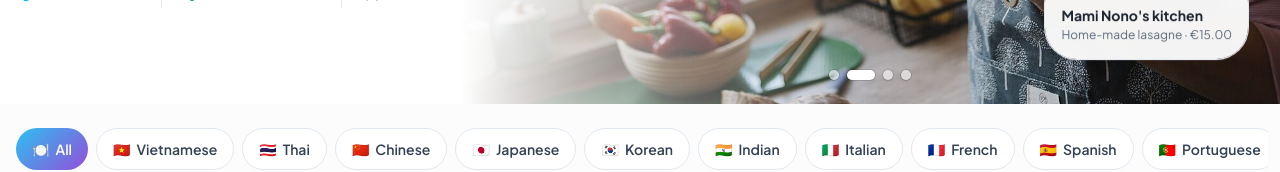
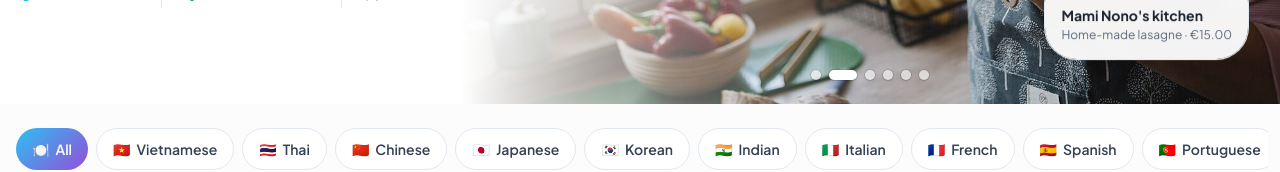
Before and after one commit to thanhly260287-dot/mami-cook, a React (Vite) app in the folder apps/web/: page / in a window 1280 px wide. Shown: the part 581-753 px from the top of the page. Built offline with nearby package versions, Linux system fonts and the light colour scheme; no server answers.

Commit message:
Accueil : carrousel de 6 photos (hommes et femmes, tous âges)
Co-Authored-By: Claude Opus 5.5 <noreply@anthropic.com>
Claude-Session: https://claude.ai/code/session_011KyuyiCdyRrZ5CgcnnVRQU

```diff
--- a/apps/web/src/components/home.tsx
+++ b/apps/web/src/components/home.tsx
@@ -71,6 +71,8 @@ const HERO_SLIDES = [
   { file: "hero-1.jpg", className: "object-[80%_30%] md:object-[70%_35%]" },
   { file: "hero-2.jpg", className: "object-[45%_20%] md:object-[45%_30%]" },
   { file: "hero-3.jpg", className: "-scale-x-100 object-[25%_25%] md:object-[30%_30%]" },
+  { file: "hero-4.jpg", className: "object-[45%_20%] md:object-[40%_30%]" },
+  { file: "hero-5.jpg", className: "object-[75%_30%] md:object-[70%_40%]" },
 ];
 
 function HeroCarousel({ index }: { index: number }) {
```
Also changed, not shown: 1 other file (tests, documents, lock files or other folders).
